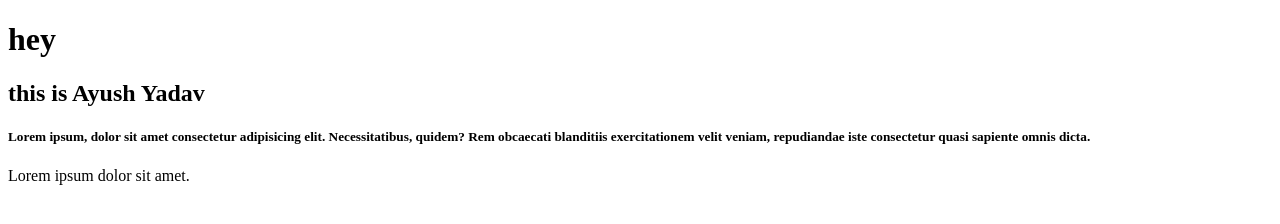
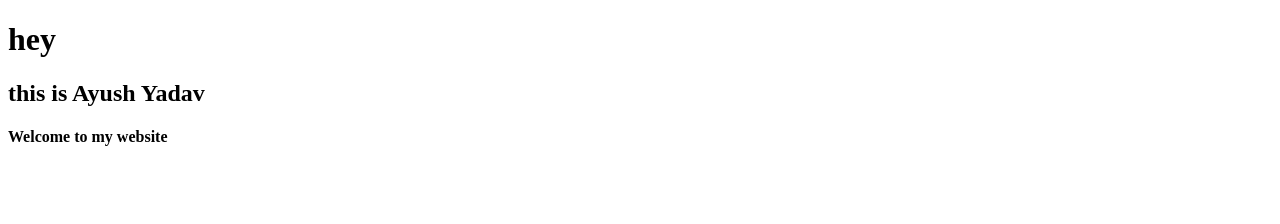
Before and after one commit to ayushydv07/AIML-2, a plain HTML site: page index.html in a window 1280 px wide. Drawn offline with Linux system fonts and the light colour scheme.

Commit message:
Remove placeholder text and update welcome message in index.html

```diff
--- a/index.html
+++ b/index.html
@@ -5,7 +5,6 @@
 <body>
 <h1>hey</h1>
 <h2>this is Ayush Yadav</h2>
-<h5>Lorem ipsum, dolor sit amet consectetur adipisicing elit. Necessitatibus, quidem? Rem obcaecati blanditiis exercitationem velit veniam, repudiandae iste consectetur quasi sapiente omnis dicta.</h5>
-<p>Lorem ipsum dolor sit amet.</p>
+<h4>Welcome to my website</h4>
 </body>
 </head>
```
